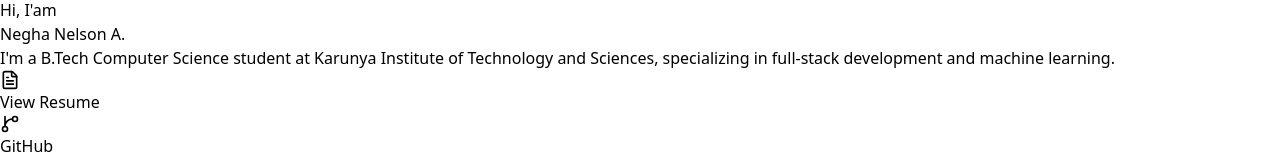
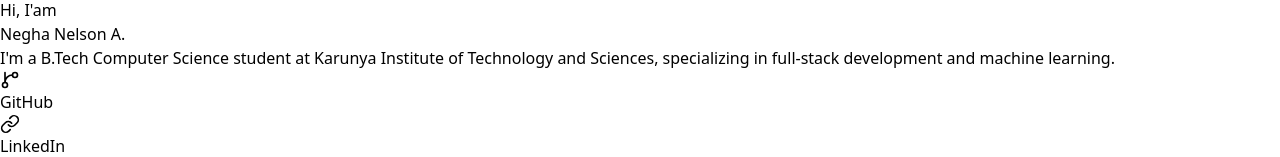
Before and after one commit to NeghaNelson/portfolio, a React app: page / in a window 1280 px wide. Shown: the part 611-768 px from the top of the page. Built offline with nearby package versions, Linux system fonts and the light colour scheme; the HTML template or start-up script is replaced by a standard one.

Commit message:
Remove resume PDF button from hero section

```diff
--- a/src/App.jsx
+++ b/src/App.jsx
@@ -73,10 +73,6 @@ const App = () => {
           </p>
 
           <div className="flex flex-wrap justify-center gap-4 pt-6">
-            <a href="/portfolio/NeghaResume.pdf" target="_blank" rel="noreferrer" className="flex items-center gap-2 bg-blue-600 hover:bg-blue-700 text-white px-6 py-3 rounded-lg font-medium transition-all transform hover:-translate-y-1">
-              <FileText size={20} />
-              View Resume
-            </a>
             <a href="https://github.com/NeghaNelson" target="_blank" rel="noreferrer" className="flex items-center gap-2 bg-slate-800 hover:bg-slate-700 text-white px-6 py-3 rounded-lg font-medium transition-all border border-slate-700 transform hover:-translate-y-1">
               <GitBranch size={20} />
               GitHub
```
Also changed, not shown: 1 other file (tests, documents, lock files or other folders).
